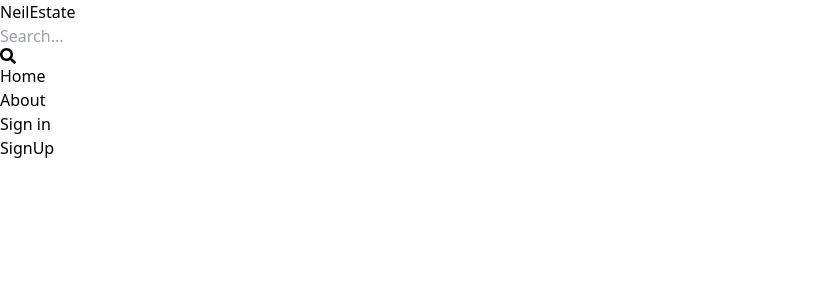
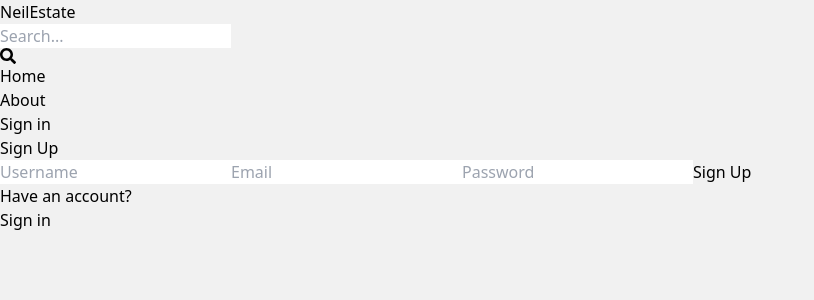
Before and after one commit to Nmistry222/Mern-Estate, a React (Vite) app in the folder client/: page /sign-up in a window 1280 px wide. Shown: the top 300 px of the page, without its empty margins (0-814 px from the left). Built offline with nearby package versions, Linux system fonts and the light colour scheme.

Commit message:
Complete sign up page UI

```diff
--- a/client/src/index.css
+++ b/client/src/index.css
@@ -1,3 +1,7 @@
 @tailwind base;
 @tailwind components;
 @tailwind utilities;
+
+body {
+    background-color: rgb(241, 241, 241);
+}
--- a/client/src/pages/SignUp.jsx
+++ b/client/src/pages/SignUp.jsx
@@ -1,9 +1,22 @@
 import React from 'react'
+import { Link }from 'react-router-dom'
 
 function SignUp() {
   return (
-    <div>
-      SignUp
+    <div className='p-5 max-w-lg mx-auto'>
+      <h1 className='text-3xl text-center font-semibold my-7'>Sign Up</h1>
+      <form className='flex flex-col gap-4'>
+        <input type="text" placeholder='Username' className='border p-3 rounded-lg' id='username'/>
+        <input type="email" placeholder='Email' className='border p-3 rounded-lg' id='email'/>
+        <input type="password" placeholder='Password' className='border p-3 rounded-lg' id='password'/>
+      <button className='bg-slate-700 text-white p-3 rounded-lg hover:opacity-90 disabled:opacity-50 '>Sign Up</button>
+      </form>
+
+      <div className='flex gap-2 mt-5'>
+        <p>Have an account?</p>
+        <Link to={"/sign-in"}
+        ><span className='text-blue-700'>Sign in</span></Link>
+      </div>
     </div>
   )
 }
```
